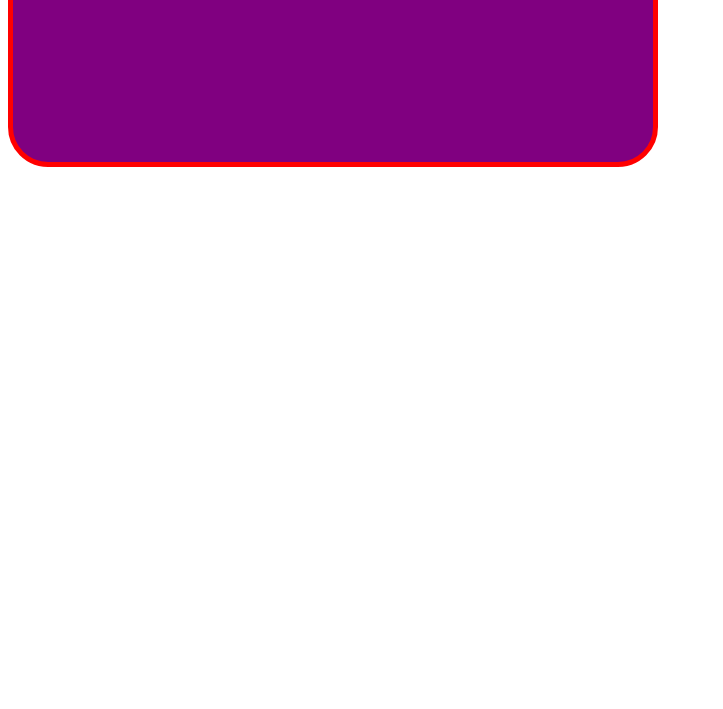
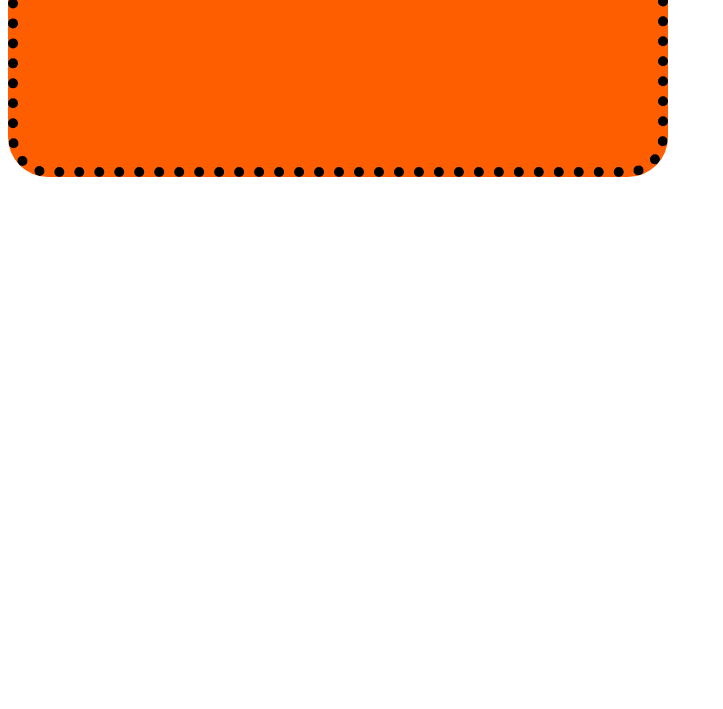
Before and after one commit to PrabeshPP/HTML-CSS, a plain HTML site: page CSS1/index05.html in a window 1280 px wide. Shown: the part 91-800 px from the top of the page, without its empty margins (0-723 px from the left). Drawn offline with Linux system fonts and the light colour scheme.

Commit message:
Revise 1.1

```diff
--- a/CSS1/style05.css
+++ b/CSS1/style05.css
@@ -4,8 +4,8 @@
 .main{
     width: 50vw;
     height: 30vh;
-    background-color: purple;
-    border: 5px solid red;
+    background-color: rgb(255, 94, 0);
+    border: 10px dotted black;
     border-radius: 40px;
 
 }
```
